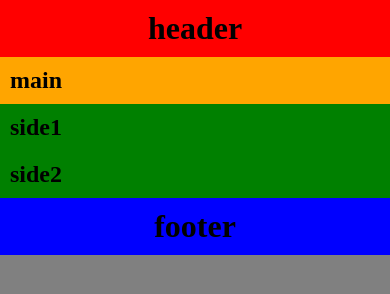
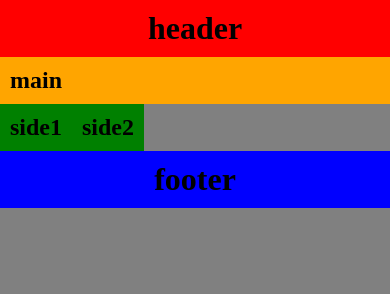
Before and after one commit to jintan1123/2016web1-10, a plain HTML site: page index.html in a window 390 px wide. Drawn offline with Linux system fonts and the light colour scheme.

Commit message:
Update default.css

```diff
--- a/css/default.css
+++ b/css/default.css
@@ -32,34 +32,14 @@ footer{
   background-color: blue;
 }
 
-/*@media screen and (max-width:640px){
-  body{
-    background-color: red;
+@media screen and (max-width:641px){
+  aside{
+    width: calc(50%-20px);
+    float: left;
+  }
+  #side:after{
+    content:"";
+    display:block;
+    clear:both;
   }
 }
-
-@media screen and (min-width: 641px) and (max-width: 980px){
-  body{
-    background-color: green;
-  }
-}
-
-@media screen and (min-width: 981px){
-  body{
-    background-color: blue;
-  }
-}
-
-@media screen and (orientation:portrait){
-  body:after{
-    font-family: 'Noto Sans Japanese',sans-serif;
-    content: "縦長";
-  }
-}
-
-@media screen and (orientation:landscape){
-  body:after{
-    font-family: 'Noto Sans Japanese',sans-serif;
-    content: "横長";
-  }
-}*/
```
